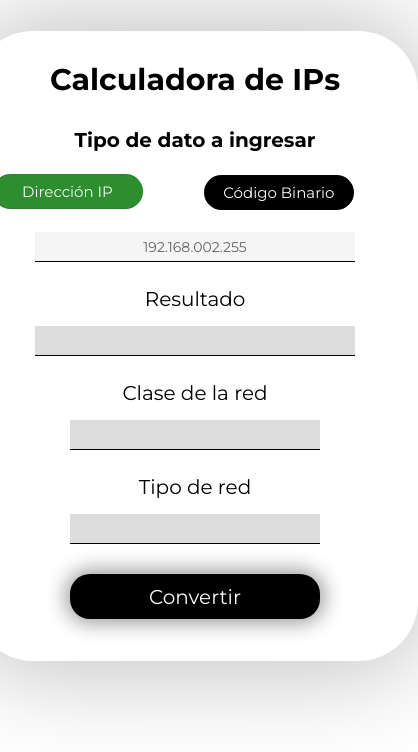
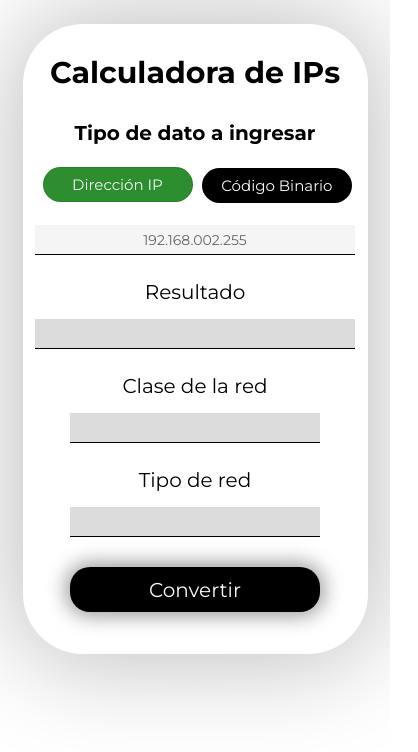
Before and after one commit to AndresPort/IP_Calculator, a React (Vite) app: page / in a window 390 px wide. Shown: the top 752 px of the page, 418 px wide, since content can reach past the window. Built offline with nearby package versions, Linux system fonts and the light colour scheme.

Commit message:
Ajuste error de dimensiones para moviles

```diff
--- a/src/Styles/TarjetaPrincipal.css
+++ b/src/Styles/TarjetaPrincipal.css
@@ -18,7 +18,7 @@ body{
     border-radius: 60px;
     margin-top: 7%;
     padding-top: 30px;
-    width: 445px;
+    width: 345px;
     height: 630px;
     background-color: rgb(255, 255, 255);
     box-shadow: 0px 0px 100px 10px rgba(0, 0, 0, 0.25);
```
